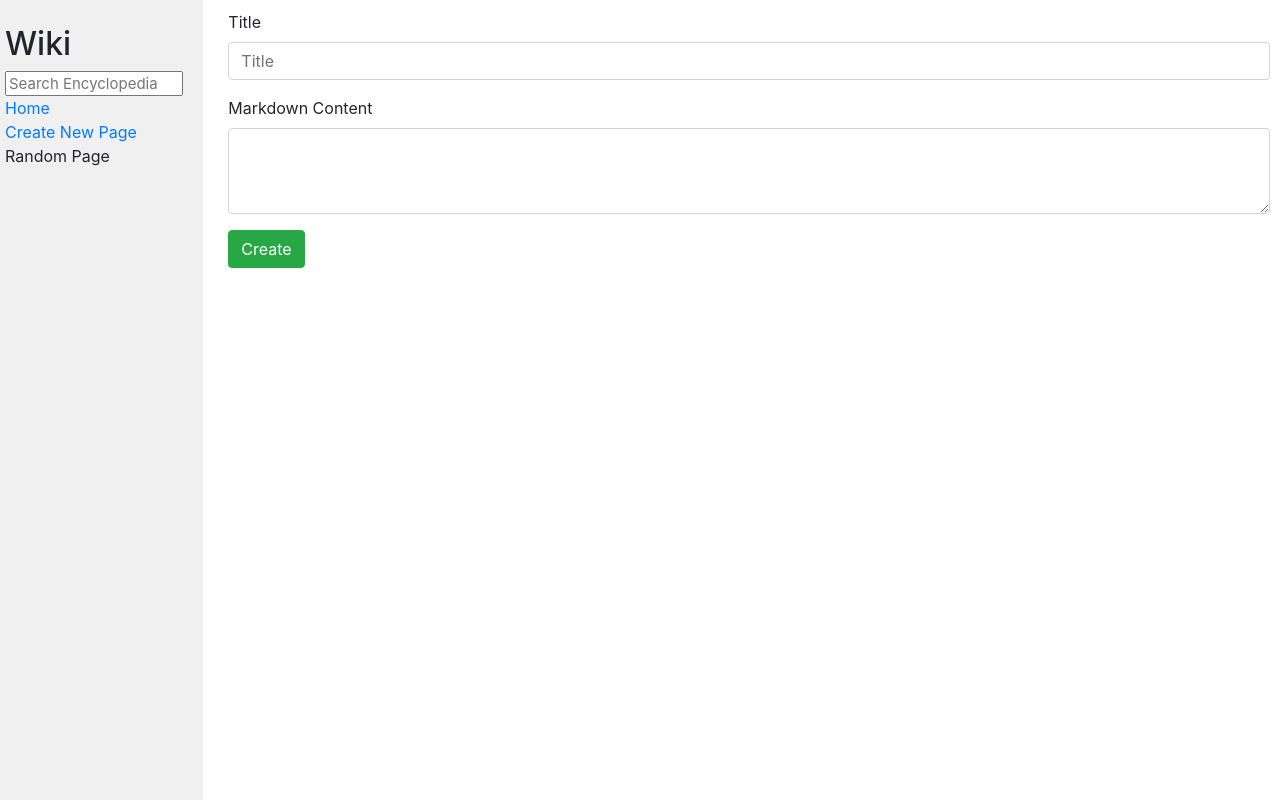
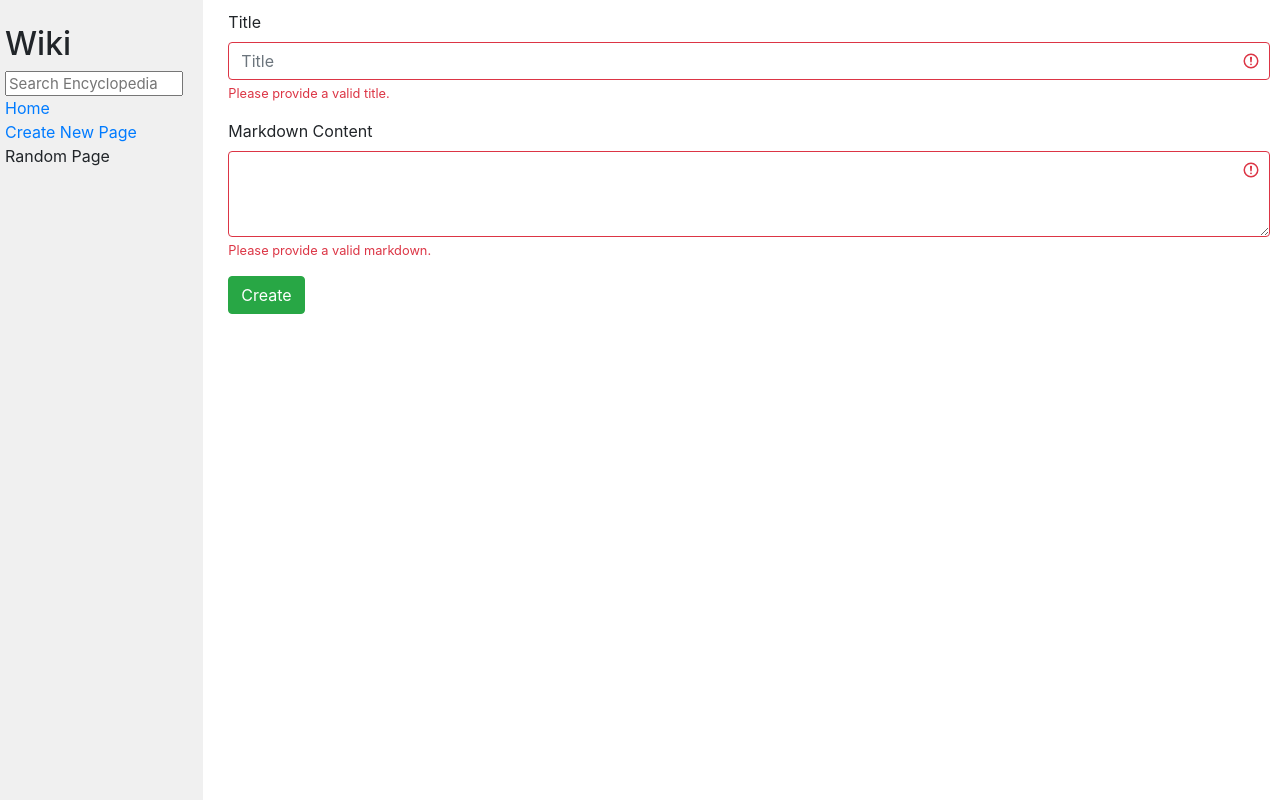
Before and after one commit to siawashkasra/wiki, a Django app: page /w/create in a window 1280 px wide. Run offline with Django 3.2, Linux system fonts and the light colour scheme.

Commit message:
added warning logic while creating an existing entry

```diff
--- a/encyclopedia/templates/encyclopedia/create.html
+++ b/encyclopedia/templates/encyclopedia/create.html
@@ -1,15 +1,27 @@
 {% extends "encyclopedia/layout.html" %}
 
 {% block body %}
-<form action="{% url 'save' %}" method="POST">
+
+{% for message in messages %}
+  <div class="alert alert-danger" role="alert">
+    This title already exists! you can view it at <a href="{% url 'entry' message %}">{{ message }}</a>
+  </div>
+{% endfor %}
+<form action="{% url 'save' %}" method="POST" class="was-validated">
     {% csrf_token %}
     <div class="form-group">
       <label for="title">Title</label>
-      <input type="text" class="form-control" name="title" id="title" placeholder="Title">
+      <input type="text" class="form-control" name="title" id="title" placeholder="Title" required>
+      <div id="" class="invalid-feedback">
+          Please provide a valid title.
+      </div>
     </div>
     <div class="form-group">
-      <label for="contents">Markdown Content</label>
-      <textarea class="form-control" name="markdown" id="contents" rows="3"></textarea>
+      <label for="markdown">Markdown Content</label>
+      <textarea class="form-control" name="markdown" id="markdown" rows="3" required></textarea>
+      <div id="" class="invalid-feedback">
+        Please provide a valid markdown.
+      </div>
     </div>
     <button type="submit" class="btn btn-success">Create</button>
   </form>
--- a/encyclopedia/views.py
+++ b/encyclopedia/views.py
@@ -1,5 +1,6 @@
 from django.shortcuts import render, redirect
 from django.http import Http404
+from django.contrib import messages
 
 from . import util
 import markdown2
@@ -46,5 +47,8 @@ def create(request):
 def save(request):
     title = request.POST.get('title', False)
     content = request.POST.get('markdown', False)
+    if queryExact(title):
+        messages.error(request, queryExact(title))
+        return redirect('create')
     util.save_entry(title, content)
     return redirect('index')
```
